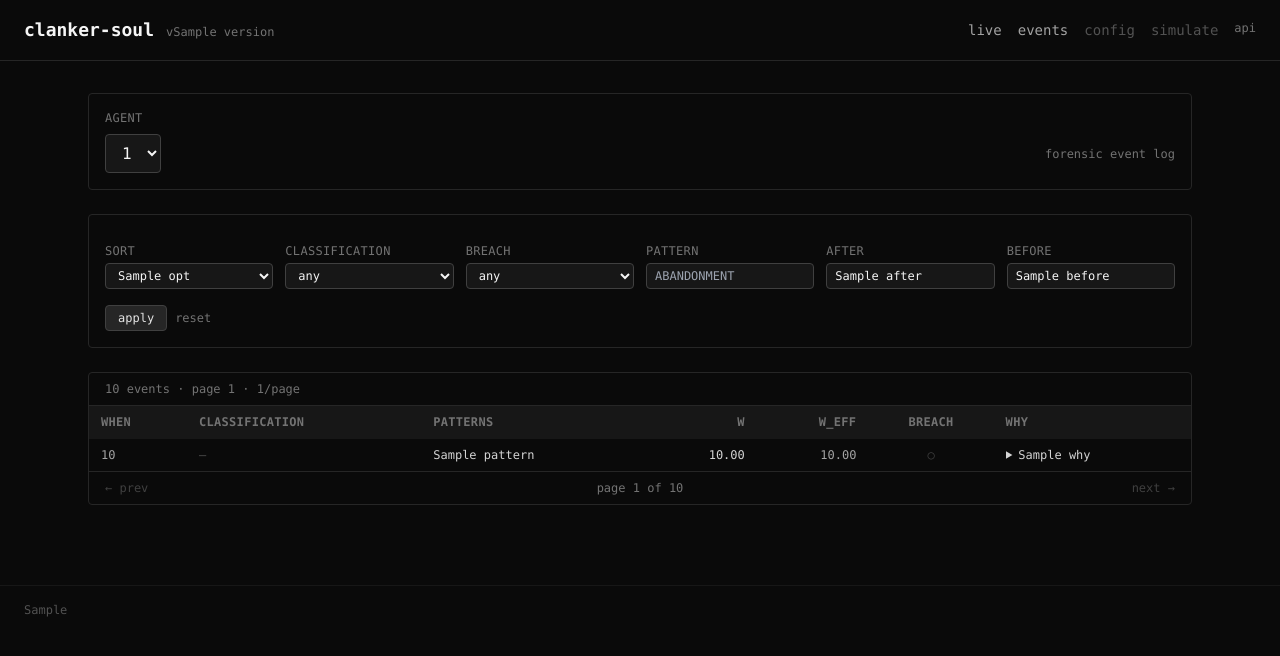
After one commit to deucebucket/clanker-soul, a Python web app: template clanker_soul/ui/templates/events.html in a window 1280 px wide. The commit adds this page. Shown: the top 656 px of the page. Run offline with Jinja, Linux system fonts and the light colour scheme; the template is opened without the code that fills it: most values are stand-ins (such as "Sample title", 1, 10 or a date in 2020); some libraries are stand-ins or nearby versions.

Commit message:
feat: events log route — sortable filterable forensic view (#27) (#34)
The forensic answer to "why did the agent do that?" Every IngestRecord
listed with sort, filter, paginate, and per-row drill-down to the
full record.

clanker_soul/ui/events.py:
  query_events(store, agent_id, *, sort, classification, breach,
               pattern_q, ts_after, ts_before, page, page_size)
  → EventQueryResult{rows, total, page, has_prev, has_next}

Filters:
  - classification: positive / negative / null / any
  - breach: yes / no / any
  - pattern_q: substring match in patterns JSON
  - ts_after / ts_before: YYYY-MM-DD or YYYY-MM-DDTHH:MM:SS

Sorts:
  ts_desc (default), ts_asc, weight_desc, weight_asc, breach_first

GET /events route: full page; ?partial=1 returns just the table
fragment for HTMX filter/sort/paginate without full reloads.

Per-row drill-down uses native <details> element — zero round-trip,
all data in initial response. Shows raw + primed score, mood
before/after, soul before/after, source + direction, full
weight/armor/breach math.

Pagination links preserve filter state via a Jinja macro.

Tests: 17 new tests (was 184, now 201) covering query layer purity,
each filter, each sort, pagination math, ISO date parsing, route
rendering, partial vs full page, drill-down content visibility.

Version 0.6.0. CHANGELOG, README, CLAUDE.md updated. Nav in base.html
enables the events link.

Refs #27.

Co-authored-by: deucebucket <deucebucket@users.noreply.github.com>
Co-authored-by: Claude Opus 4.7 <noreply@anthropic.com>

```diff
--- a/clanker_soul/__init__.py
+++ b/clanker_soul/__init__.py
@@ -76,7 +76,7 @@ from clanker_soul.soul import (
     TraumaReservoir,
 )
 
-__version__ = "0.5.0"
+__version__ = "0.6.0"
 
 __all__ = [
     # Conversational layer
--- /dev/null
+++ b/clanker_soul/ui/templates/_events_table.html
@@ -0,0 +1,135 @@
+{# Events table partial. Rendered standalone via /events?partial=1
+   for HTMX filter/sort/paginate, and embedded inside events.html. #}
+{% macro pagination_query(filters, agent_id, page) -%}
+agent_id={{ agent_id }}{% if filters.sort %}&sort={{ filters.sort }}{% endif %}{% if filters.classification %}&classification={{ filters.classification }}{% endif %}{% if filters.breach %}&breach={{ filters.breach }}{% endif %}{% if filters.q %}&q={{ filters.q }}{% endif %}{% if filters.after %}&after={{ filters.after }}{% endif %}{% if filters.before %}&before={{ filters.before }}{% endif %}&page={{ page }}
+{%- endmacro %}
+{% if not result or result.total == 0 %}
+    <div class="rounded border border-neutral-800 p-4 bg-neutral-950 text-neutral-500 text-sm">
+        no events match this filter.
+    </div>
+{% else %}
+
+<div class="rounded border border-neutral-800 bg-neutral-950 overflow-hidden">
+    <div class="px-4 py-2 border-b border-neutral-800 flex items-center text-xs text-neutral-500 font-mono">
+        <span>{{ result.total }} events · page {{ result.page }} · {{ result.page_size }}/page</span>
+    </div>
+    <table class="w-full text-xs font-mono">
+        <thead class="bg-neutral-900 text-neutral-500 uppercase tracking-wide">
+            <tr>
+                <th class="px-3 py-2 text-left">when</th>
+                <th class="px-3 py-2 text-left">classification</th>
+                <th class="px-3 py-2 text-left">patterns</th>
+                <th class="px-3 py-2 text-right">w</th>
+                <th class="px-3 py-2 text-right">w_eff</th>
+                <th class="px-3 py-2 text-center">breach</th>
+                <th class="px-3 py-2 text-left">why</th>
+            </tr>
+        </thead>
+        <tbody>
+            {% for ev in result.rows %}
+            <tr class="border-t border-neutral-900 hover:bg-neutral-900">
+                <td class="px-3 py-2 text-neutral-400 whitespace-nowrap">{{ ev.ts | int }}</td>
+                <td class="px-3 py-2">
+                    {% if ev.classification == 'negative' %}
+                        <span class="text-rose-400">negative</span>
+                    {% elif ev.classification == 'positive' %}
+                        <span class="text-emerald-400">positive</span>
+                    {% else %}
+                        <span class="text-neutral-600">—</span>
+                    {% endif %}
+                </td>
+                <td class="px-3 py-2 text-neutral-300">{{ ev.patterns | join(",") }}</td>
+                <td class="px-3 py-2 text-right text-neutral-300">{{ "%.2f"|format(ev.weight_raw) }}</td>
+                <td class="px-3 py-2 text-right text-neutral-400">{{ "%.2f"|format(ev.weight_effective) }}</td>
+                <td class="px-3 py-2 text-center">
+                    {% if ev.breached %}<span class="text-rose-300">●</span>{% else %}<span class="text-neutral-700">○</span>{% endif %}
+                </td>
+                <td class="px-3 py-2 text-neutral-300 max-w-md">
+                    <details>
+                        <summary class="cursor-pointer truncate hover:text-neutral-100">{{ ev.why }}</summary>
+                        <div class="mt-3 space-y-3 pl-3 border-l-2 border-neutral-800 text-xs">
+                            <div class="grid grid-cols-2 gap-3">
+                                <div>
+                                    <div class="text-neutral-500 uppercase mb-1">raw score</div>
+                                    <pre class="text-neutral-300">V={{ ev.raw.v }} A={{ ev.raw.a }} D={{ ev.raw.d }} U={{ ev.raw.u }}
+G={{ ev.raw.g }} W={{ ev.raw.w }} I={{ ev.raw.i }}</pre>
+                                </div>
+                                {% if ev.primed %}
+                                <div>
+                                    <div class="text-neutral-500 uppercase mb-1">primed score</div>
+                                    <pre class="text-neutral-300">V={{ ev.primed.v }} A={{ ev.primed.a }} D={{ ev.primed.d }} U={{ ev.primed.u }}
+G={{ ev.primed.g }} W={{ ev.primed.w }} I={{ ev.primed.i }}</pre>
+                                </div>
+                                {% endif %}
+                            </div>
+
+                            {% if ev.raw.source or ev.raw.direction %}
+                            <div class="text-neutral-500">
+                                {% if ev.raw.source %}<span class="text-neutral-300">source:</span> {{ ev.raw.source }}{% endif %}
+                                {% if ev.raw.direction %}<span class="ml-3 text-neutral-300">direction:</span> {{ ev.raw.direction }}{% endif %}
+                            </div>
+                            {% endif %}
+
+                            <div class="grid grid-cols-2 gap-3">
+                                <div>
+                                    <div class="text-neutral-500 uppercase mb-1">mood before / after</div>
+                                    <div class="text-neutral-300">
+                                        {% if ev.mood_before %}V={{ ev.mood_before.v }} W={{ ev.mood_before.w }}{% else %}—{% endif %}
+                                        →
+                                        V={{ ev.mood_after.v }} W={{ ev.mood_after.w }}
+                                    </div>
+                                </div>
+                                <div>
+                                    <div class="text-neutral-500 uppercase mb-1">soul before / after</div>
+                                    <div class="text-neutral-300">
+                                        V={{ ev.soul_before.v }} W={{ ev.soul_before.w }}
+                                        →
+                                        V={{ ev.soul_after.v }} W={{ ev.soul_after.w }}
+                                    </div>
+                                </div>
+                            </div>
+
+                            <div class="grid grid-cols-3 gap-3">
+                                <div><span class="text-neutral-500">weight_raw:</span> {{ "%.4f"|format(ev.weight_raw) }}</div>
+                                <div><span class="text-neutral-500">armor:</span> {{ "%.4f"|format(ev.armor) }}</div>
+                                <div><span class="text-neutral-500">w_eff:</span> {{ "%.4f"|format(ev.weight_effective) }}</div>
+                            </div>
+
+                            {% if ev.breached %}
+                            <div class="text-rose-300">
+                                BREACH · Δ = {{ "%.4f"|format(ev.breach_delta) }}
+                            </div>
+                            {% endif %}
+                        </div>
+                    </details>
+                </td>
+            </tr>
+            {% endfor %}
+        </tbody>
+    </table>
+    <div class="px-4 py-2 border-t border-neutral-800 flex items-center justify-between text-xs">
+        <div>
+            {% if result.has_prev %}
+                <a href="?{{ pagination_query(filters, selected_agent, result.page - 1) }}"
+                   hx-get="?{{ pagination_query(filters, selected_agent, result.page - 1) }}&partial=1"
+                   hx-target="#events-table" hx-push-url="true"
+                   class="text-neutral-300 hover:text-neutral-100">← prev</a>
+            {% else %}
+                <span class="text-neutral-700">← prev</span>
+            {% endif %}
+        </div>
+        <div class="text-neutral-500">page {{ result.page }} of {{ ((result.total - 1) // result.page_size) + 1 if result.total > 0 else 1 }}</div>
+        <div>
+            {% if result.has_next %}
+                <a href="?{{ pagination_query(filters, selected_agent, result.page + 1) }}"
+                   hx-get="?{{ pagination_query(filters, selected_agent, result.page + 1) }}&partial=1"
+                   hx-target="#events-table" hx-push-url="true"
+                   class="text-neutral-300 hover:text-neutral-100">next →</a>
+            {% else %}
+                <span class="text-neutral-700">next →</span>
+            {% endif %}
+        </div>
+    </div>
+</div>
+
+{% endif %}
--- a/clanker_soul/ui/templates/base.html
+++ b/clanker_soul/ui/templates/base.html
@@ -26,7 +26,7 @@
         </div>
         <nav class="flex gap-4 text-sm text-neutral-400">
             <a href="/" class="hover:text-neutral-100">live</a>
-            <a href="/events" class="hover:text-neutral-100 text-neutral-600 cursor-not-allowed" title="coming in #27">events</a>
+            <a href="/events" class="hover:text-neutral-100">events</a>
             <a href="/config" class="hover:text-neutral-100 text-neutral-600 cursor-not-allowed" title="coming in #28">config</a>
             <a href="/simulate" class="hover:text-neutral-100 text-neutral-600 cursor-not-allowed" title="coming in #29">simulate</a>
             <a href="/api/docs" class="hover:text-neutral-100 text-xs text-neutral-500">api</a>
--- /dev/null
+++ b/clanker_soul/ui/templates/events.html
@@ -0,0 +1,91 @@
+{% extends "base.html" %}
+
+{% block title %}clanker-soul · events · {{ selected_agent or 'pick agent' }}{% endblock %}
+
+{% block content %}
+<section class="space-y-6">
+
+    {# === AGENT PICKER === #}
+    <div class="rounded border border-neutral-800 p-4 bg-neutral-950">
+        <div class="text-xs text-neutral-500 uppercase tracking-wide mb-2">agent</div>
+        {% if agents %}
+            <form method="get" action="/events" class="flex items-center gap-3">
+                <select name="agent_id" class="bg-neutral-900 border border-neutral-700 rounded px-3 py-2 text-neutral-100 font-mono"
+                        onchange="this.form.submit()">
+                    {% for aid in agents %}
+                    <option value="{{ aid }}" {% if aid == selected_agent %}selected{% endif %}>{{ aid }}</option>
+                    {% endfor %}
+                </select>
+                <span class="text-xs text-neutral-500 ml-auto">forensic event log</span>
+            </form>
+        {% else %}
+            <p class="text-neutral-500 text-sm">no agents in this database.</p>
+        {% endif %}
+    </div>
+
+    {% if selected_agent and result is not none %}
+
+    {# === FILTERS === #}
+    <form method="get" action="/events"
+          hx-get="/events?partial=1"
+          hx-target="#events-table"
+          hx-swap="innerHTML"
+          hx-push-url="true"
+          class="rounded border border-neutral-800 p-4 bg-neutral-950 space-y-3 text-xs font-mono">
+        <input type="hidden" name="agent_id" value="{{ selected_agent }}">
+        <div class="grid grid-cols-2 md:grid-cols-6 gap-3">
+            <div>
+                <label class="block text-neutral-500 uppercase tracking-wide mb-1">sort</label>
+                <select name="sort" class="w-full bg-neutral-900 border border-neutral-700 rounded px-2 py-1 text-neutral-100">
+                    {% for opt in sort_options %}
+                    <option value="{{ opt }}" {% if opt == filters.sort %}selected{% endif %}>{{ opt }}</option>
+                    {% endfor %}
+                </select>
+            </div>
+            <div>
+                <label class="block text-neutral-500 uppercase tracking-wide mb-1">classification</label>
+                <select name="classification" class="w-full bg-neutral-900 border border-neutral-700 rounded px-2 py-1 text-neutral-100">
+                    <option value="" {% if not filters.classification %}selected{% endif %}>any</option>
+                    <option value="positive" {% if filters.classification == 'positive' %}selected{% endif %}>positive</option>
+                    <option value="negative" {% if filters.classification == 'negative' %}selected{% endif %}>negative</option>
+                    <option value="null" {% if filters.classification == 'null' %}selected{% endif %}>none/ambiguous</option>
+                </select>
+            </div>
+            <div>
+                <label class="block text-neutral-500 uppercase tracking-wide mb-1">breach</label>
+                <select name="breach" class="w-full bg-neutral-900 border border-neutral-700 rounded px-2 py-1 text-neutral-100">
+                    <option value="" {% if not filters.breach %}selected{% endif %}>any</option>
+                    <option value="yes" {% if filters.breach == 'yes' %}selected{% endif %}>breached</option>
+                    <option value="no" {% if filters.breach == 'no' %}selected{% endif %}>not breached</option>
+                </select>
+            </div>
+            <div>
+                <label class="block text-neutral-500 uppercase tracking-wide mb-1">pattern</label>
+                <input type="text" name="q" value="{{ filters.q }}" placeholder="ABANDONMENT"
+                       class="w-full bg-neutral-900 border border-neutral-700 rounded px-2 py-1 text-neutral-100">
+            </div>
+            <div>
+                <label class="block text-neutral-500 uppercase tracking-wide mb-1">after</label>
+                <input type="text" name="after" value="{{ filters.after }}" placeholder="2026-01-01"
+                       class="w-full bg-neutral-900 border border-neutral-700 rounded px-2 py-1 text-neutral-100">
+            </div>
+            <div>
+                <label class="block text-neutral-500 uppercase tracking-wide mb-1">before</label>
+                <input type="text" name="before" value="{{ filters.before }}" placeholder="2027-01-01"
+                       class="w-full bg-neutral-900 border border-neutral-700 rounded px-2 py-1 text-neutral-100">
+            </div>
+        </div>
+        <div class="flex items-center gap-2 pt-1">
+            <button type="submit" class="bg-neutral-800 hover:bg-neutral-700 border border-neutral-700 rounded px-3 py-1 text-xs">apply</button>
+            <a href="/events?agent_id={{ selected_agent }}" class="text-neutral-500 hover:text-neutral-200 text-xs">reset</a>
+        </div>
+    </form>
+
+    {# === TABLE === #}
+    <div id="events-table">
+        {% include "_events_table.html" %}
+    </div>
+
+    {% endif %}
+</section>
+{% endblock %}
--- a/pyproject.toml
+++ b/pyproject.toml
@@ -4,7 +4,7 @@ build-backend = "setuptools.build_meta"
 
 [project]
 name = "clanker-soul"
-version = "0.5.0"
+version = "0.6.0"
 description = "The 3-layer VADUGWI runtime: Soul / Mood / Conversational. Persistent emotional state for LLM agents."
 readme = "README.md"
 license = { text = "AGPL-3.0" }
```
Also changed, not shown: CLAUDE.md (+3 -1 lines), clanker_soul/ui/app.py (+54 -0 lines), clanker_soul/ui/events.py (added, +181 -0 lines), tests/ui/test_events.py (added, +208 -0 lines), CHANGELOG.md, README.md.
